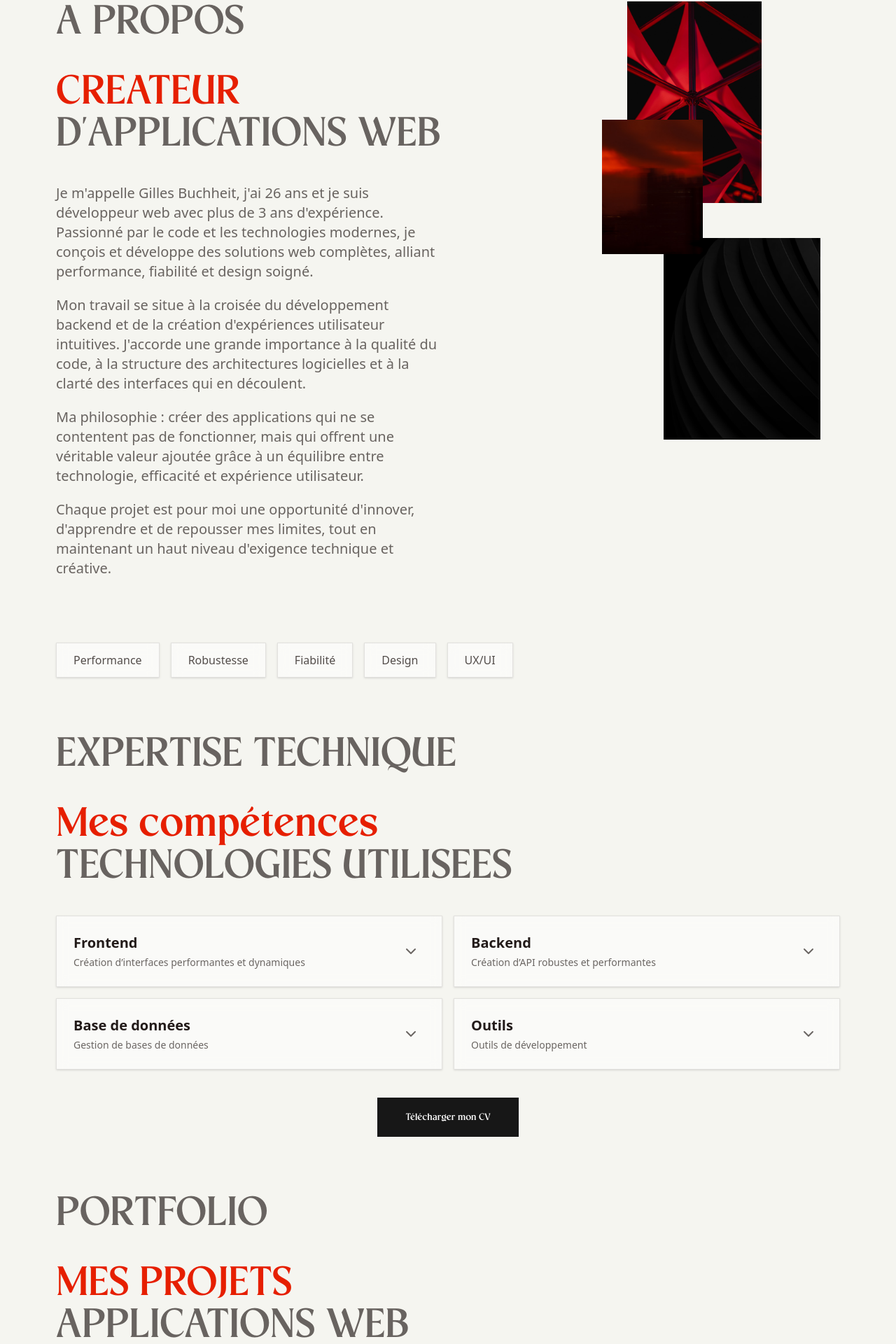
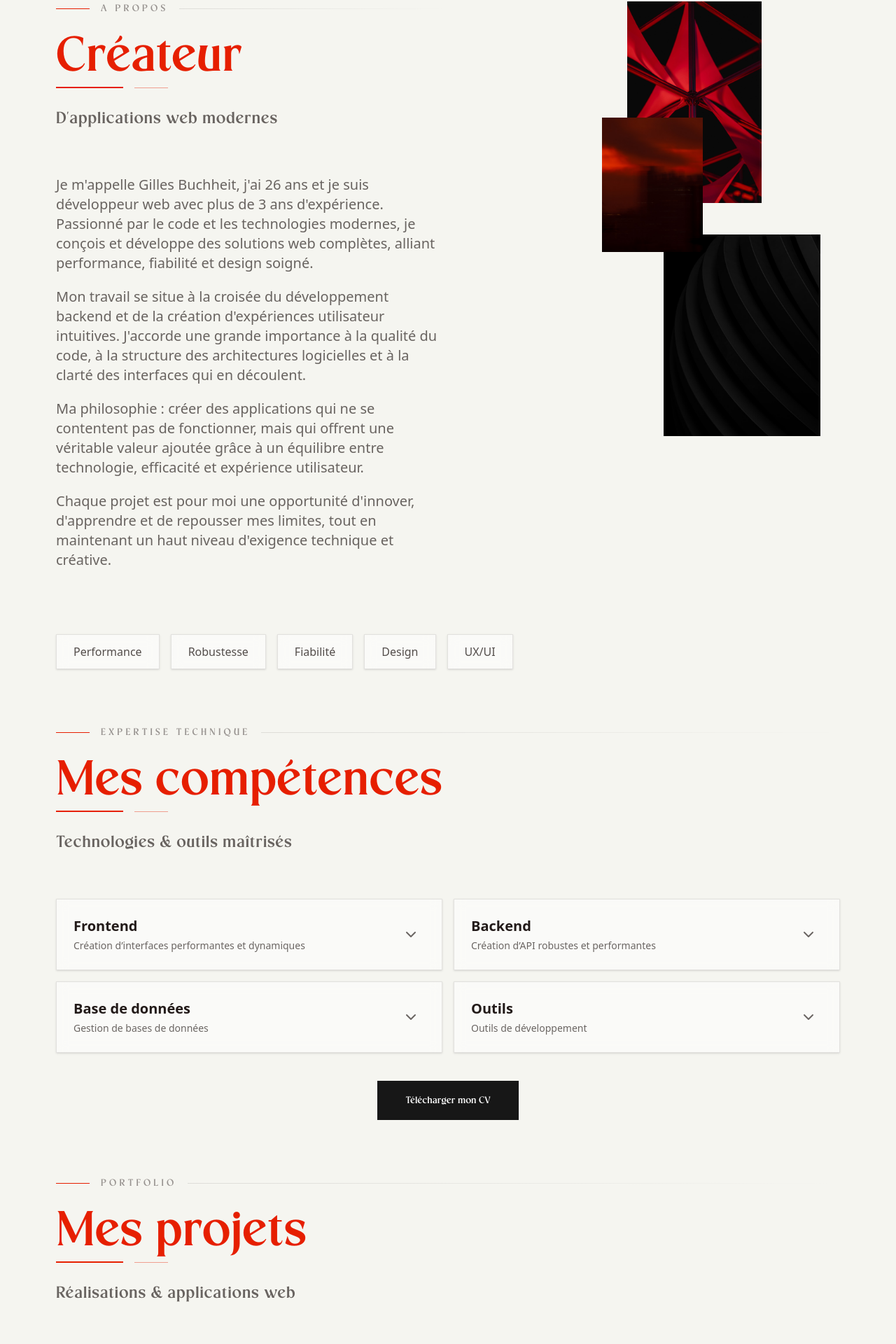
Before and after one commit to GillesBuchheit/portfolio2025, a Next.js app: page / in a window 1280 px wide. Shown: the part 838-2758 px from the top of the page at 70% size. Built offline with nearby package versions, Linux system fonts and the light colour scheme.

Commit message:
feat: improve title and create a specific component

```diff
--- a/app/components/landingPage/APropos.jsx
+++ b/app/components/landingPage/APropos.jsx
@@ -1,5 +1,6 @@
 import Image from "next/image";
 import QualityTag from "@/components/ui/QualityTag";
+import SectionTitle from "@/components/ui/SectionTitle";
 
 export default function APropos() {
   const qualities = [
@@ -13,15 +14,11 @@ export default function APropos() {
     <section className="relative pt-10 px-12 lg:px-20 mb-10">
       <div className="flex relative">
         <div className="flex flex-col justify-center  flex-1">
-          <div className="text-4xl lg:text-6xl font-erstoria text-[#0A0100]/60 mb-10">
-            A PROPOS
-          </div>
-          <div className="text-4xl lg:text-6xl font-erstoria text-[#e61f00]">
-            CREATEUR
-          </div>
-          <div className="text-4xl lg:text-6xl font-erstoria text-[#0A0100]/60 mb-10">
-            D&apos;APPLICATIONS WEB
-          </div>
+          <SectionTitle
+            preTitle="A propos"
+            title="Créateur"
+            postTitle="D'applications web modernes"
+          />
           <p className="font-light text-sm lg:text-xl text-[#0A0100]/60 mb-5">
             Je m'appelle Gilles Buchheit, j'ai 26 ans et je suis développeur web
             avec plus de 3 ans d'expérience. Passionné par le code et les
--- a/app/components/landingPage/Competences.jsx
+++ b/app/components/landingPage/Competences.jsx
@@ -1,5 +1,5 @@
 import TechCard from "@/components/ui/TechCard";
-
+import SectionTitle from "@/components/ui/SectionTitle";
 import DownloadCV from "./DownloadCv";
 
 export default function Competences() {
@@ -85,15 +85,11 @@ export default function Competences() {
     <section className="relative pt-10 px-12 lg:px-20 mb-10">
       <div className="flex relative">
         <div className="flex flex-col justify-center  flex-1">
-          <div className="text-4xl lg:text-6xl font-erstoria text-[#0A0100]/60 mb-10">
-            EXPERTISE TECHNIQUE
-          </div>
-          <div className="text-4xl lg:text-6xl font-erstoria text-[#e61f00]">
-            Mes compétences
-          </div>
-          <div className="text-4xl lg:text-6xl font-erstoria text-[#0A0100]/60 mb-10">
-            TECHNOLOGIES UTILISEES
-          </div>
+          <SectionTitle
+            preTitle="Expertise technique"
+            title="Mes compétences"
+            postTitle="Technologies & outils maîtrisés"
+          />
           <div className="grid grid-cols-1 md:grid-cols-2  gap-4">
             {technologies.map((technology) => (
               <TechCard
--- a/app/components/landingPage/Portfolio.jsx
+++ b/app/components/landingPage/Portfolio.jsx
@@ -1,4 +1,5 @@
 import ProjectCard from "@/components/ui/ProjectCard";
+import SectionTitle from "@/components/ui/SectionTitle";
 import DownloadCV from "./DownloadCv";
 
 export default function Portfolio() {
@@ -40,15 +41,11 @@ export default function Portfolio() {
     <section className="relative min-h-screen pt-10 px-12 lg:px-20 pb-20">
       <div className="flex relative">
         <div className="flex flex-col justify-center flex-1">
-          <div className="text-4xl lg:text-6xl font-erstoria text-[#0A0100]/60 mb-10">
-            PORTFOLIO
-          </div>
-          <div className="text-4xl lg:text-6xl font-erstoria text-[#e61f00]">
-            MES PROJETS
-          </div>
-          <div className="text-4xl lg:text-6xl font-erstoria text-[#0A0100]/60 mb-10">
-            APPLICATIONS WEB
-          </div>
+          <SectionTitle
+            preTitle="Portfolio"
+            title="Mes projets"
+            postTitle="Réalisations & applications web"
+          />
 
           <div className="grid grid-cols-1 md:grid-cols-2 gap-6 mb-10">
             {projects.map((project) => (
--- /dev/null
+++ b/components/ui/SectionTitle.tsx
@@ -0,0 +1,37 @@
+interface SectionTitleProps {
+  preTitle: string;
+  title: string;
+  postTitle: string;
+}
+
+export default function SectionTitle({
+  preTitle,
+  title,
+  postTitle,
+}: SectionTitleProps) {
+  return (
+    <div className="mb-16">
+      <div className="flex items-center gap-4 mb-6">
+        <div className="h-px w-12 bg-[#e61f00]"></div>
+        <span className="text-xs lg:text-sm font-erstoria tracking-[0.3em] text-[#0A0100]/40 uppercase">
+          {preTitle}
+        </span>
+        <div className="h-px flex-1 bg-linear-to-r from-[#0A0100]/10 to-transparent"></div>
+      </div>
+
+      <div className="relative">
+        <h2 className="text-5xl lg:text-7xl font-erstoria text-[#e61f00] mb-3 relative inline-block">
+          {title}
+          <div className="absolute -bottom-2 left-0 w-24 h-[2px] bg-[#e61f00]"></div>
+          <div className="absolute -bottom-2 left-28 w-12 h-px bg-[#e61f00]/40"></div>
+        </h2>
+      </div>
+
+      <div className="flex items-center gap-3 mt-6">
+        <p className="text-lg lg:text-2xl font-erstoria text-[#0A0100]/60 tracking-wide">
+          {postTitle}
+        </p>
+      </div>
+    </div>
+  );
+}
```
